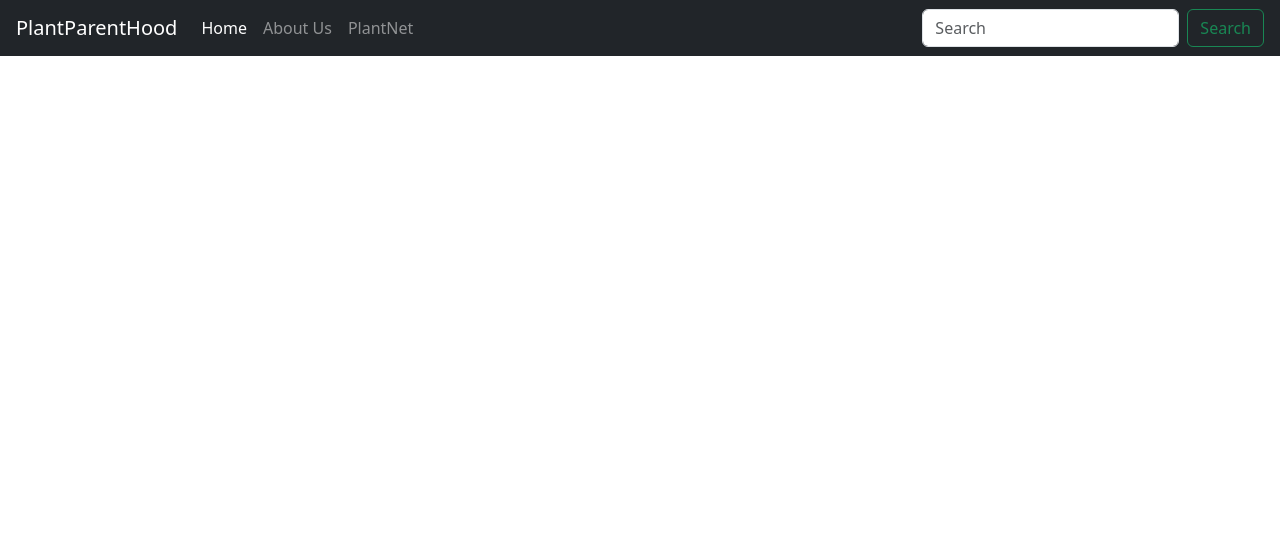
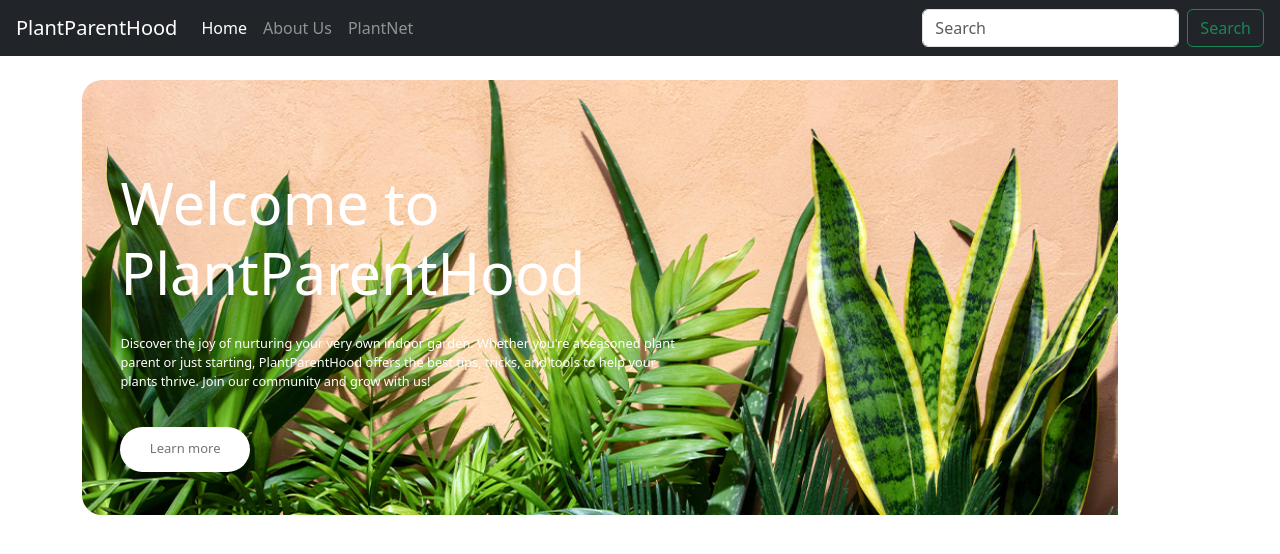
Before and after one commit to karapk/PlantParenthood, a Next.js app in the folder starter-template/: page / in a window 1280 px wide. Shown: the top 554 px of the page. Built offline with nearby package versions, Linux system fonts and the light colour scheme.

Commit message:
Adding the header component

```diff
--- /dev/null
+++ b/starter-template/src/components/Header.js
@@ -0,0 +1,19 @@
+// components/Header.js
+
+import React from 'react';
+
+const Header = () => {
+    return (
+        <div className="header">
+            <div className="header-contents">
+                <h2>Welcome to PlantParentHood</h2>
+                <p>
+                    Discover the joy of nurturing your very own indoor garden. Whether you're a seasoned plant parent or just starting, PlantParentHood offers the best tips, tricks, and tools to help your plants thrive. Join our community and grow with us!
+                </p>
+                <button>Learn more</button>
+            </div>
+        </div>
+    );
+};
+
+export default Header;
--- a/starter-template/src/pages/index.js
+++ b/starter-template/src/pages/index.js
@@ -1,7 +1,9 @@
+import Header from "@/components/Header";
+
 export default function Home() {
   return (
     <div>
-
+      <Header />
     </div>
   );
 }
--- a/starter-template/src/styles/globals.css
+++ b/starter-template/src/styles/globals.css
@@ -64,6 +64,54 @@ body {
     letter-spacing: -.05rem;
   }
 
+  /*HEADER CSS
+  ------------------------
+  */
+.header {
+  height: 34vw;
+  background: url('/header_img.png') no-repeat;
+  background-size: contain;
+  position: relative;
+  border-radius: 20px;
+
+}
+
+.header-contents {
+  position: absolute;
+  display: flex;
+  flex-direction: column;
+  align-items: start;
+  gap: 1.5vw;
+  max-width: 50%;
+  bottom: 10%;
+  left: 3vw;
+  animation: fadeIn 3s;
+}
+
+.header-contents h2 {
+  font-weight: 500;
+  color: white;
+  font-size: max(4.5vw, 22px);
+}
+
+.header-contents p {
+  color: white;
+  font-size: 1vw;
+}
+.header-contents button{
+  border: none;
+  color: #747474;
+  font-weight:500;
+  padding: 1vw 2.3vw;
+  background-color:white;
+  font-size:max(1vw,13px);
+  border-radius:50px;
+}
+.header-contents button:hover {
+  background-color: grey; /* Change background color on hover */
+  color: green; /* Change text color on hover */
+}
+
   /* RESPONSIVE CSS
   -------------------------------------------------- */
 
```
Also changed, not shown: starter-template/public/header_img.png (added).
